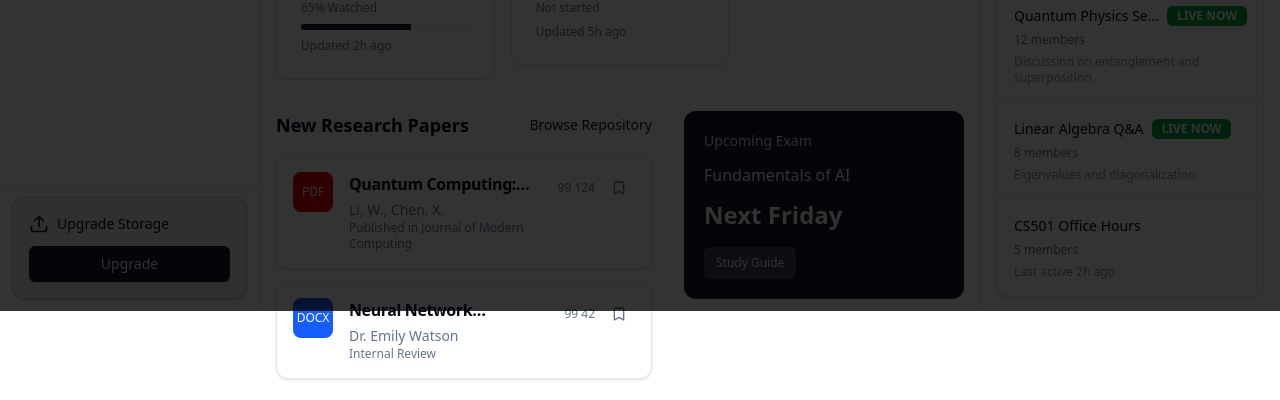
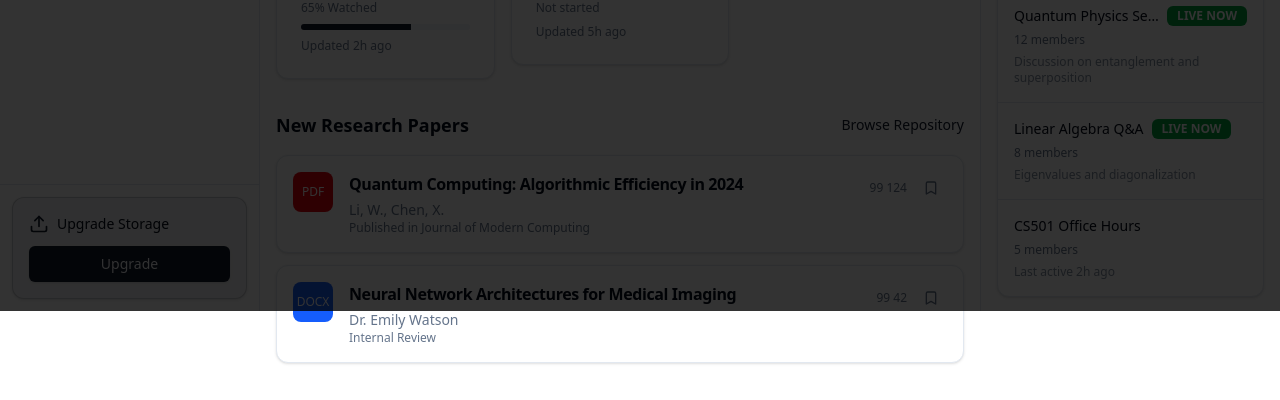
Before and after one commit to IssamAbuDiachaka/BookWorm_26, a React (Vite) app in the folder frontend/: page / in a window 1280 px wide. Shown: the part 489-889 px from the top of the page. Built offline with nearby package versions, Linux system fonts and the light colour scheme.

Commit message:
idk wats going on

```diff
--- a/frontend/src/features/dashboard/components/UpcomingEvent.tsx
+++ /dev/null
@@ -1,37 +0,0 @@
-import { Link } from "react-router-dom";
-import { Card, CardContent } from "@/components/ui/card";
-import { Button } from "@/components/ui/button";
-import { cn } from "@/lib/utils";
-
-const UPCOMING_EXAM = {
-  label: "Upcoming Exam",
-  title: "Fundamentals of AI",
-  date: "Next Friday",
-  cta: "Study Guide",
-  href: "/schedule",
-};
-
-export function UpcomingEvent({ className }: { className?: string }) {
-  return (
-    <Card
-      className={cn(
-        "border-0 bg-primary text-primary-foreground shadow-none",
-        className
-      )}
-    >
-      <CardContent className="flex flex-col gap-3 p-5">
-        <p className="text-sm opacity-90">{UPCOMING_EXAM.label}</p>
-        <p className="font-medium">{UPCOMING_EXAM.title}</p>
-        <p className="text-2xl font-bold">{UPCOMING_EXAM.date}</p>
-        <Button
-          asChild
-          variant="secondary"
-          size="sm"
-          className="mt-1 w-fit bg-primary-foreground/20 text-primary-foreground hover:bg-primary-foreground/30"
-        >
-          <Link to={UPCOMING_EXAM.href}>{UPCOMING_EXAM.cta}</Link>
-        </Button>
-      </CardContent>
-    </Card>
-  );
-}
--- a/frontend/src/features/dashboard/components/index.ts
+++ b/frontend/src/features/dashboard/components/index.ts
@@ -1,6 +1,5 @@
 export { WelcomeSection } from "./WelcomeSection";
 export { RecentMedia } from "./RecentMedia";
 export { NewPapers } from "./NewPapers";
-export { UpcomingEvent } from "./UpcomingEvent";
 export { default as SuggestedLecturers } from "./SuggestedLecturers";
 export { ActiveChatRooms } from "./ActiveChatRooms";
--- a/frontend/src/features/dashboard/pages/Dashboard.tsx
+++ b/frontend/src/features/dashboard/pages/Dashboard.tsx
@@ -1,19 +1,13 @@
 import { WelcomeSection } from "../components/WelcomeSection";
 import { RecentMedia } from "../components/RecentMedia";
 import { NewPapers } from "../components/NewPapers";
-import { UpcomingEvent } from "../components/UpcomingEvent";
 
 export function Dashboard() {
   return (
     <div className="space-y-8">
       <WelcomeSection />
       <RecentMedia />
-      <div className="grid gap-8 lg:grid-cols-[1fr_280px]">
-        <NewPapers />
-        <div className="lg:pt-0">
-          <UpcomingEvent className="lg:sticky lg:top-24" />
-        </div>
-      </div>
+      <NewPapers />
     </div>
   );
 }
```
